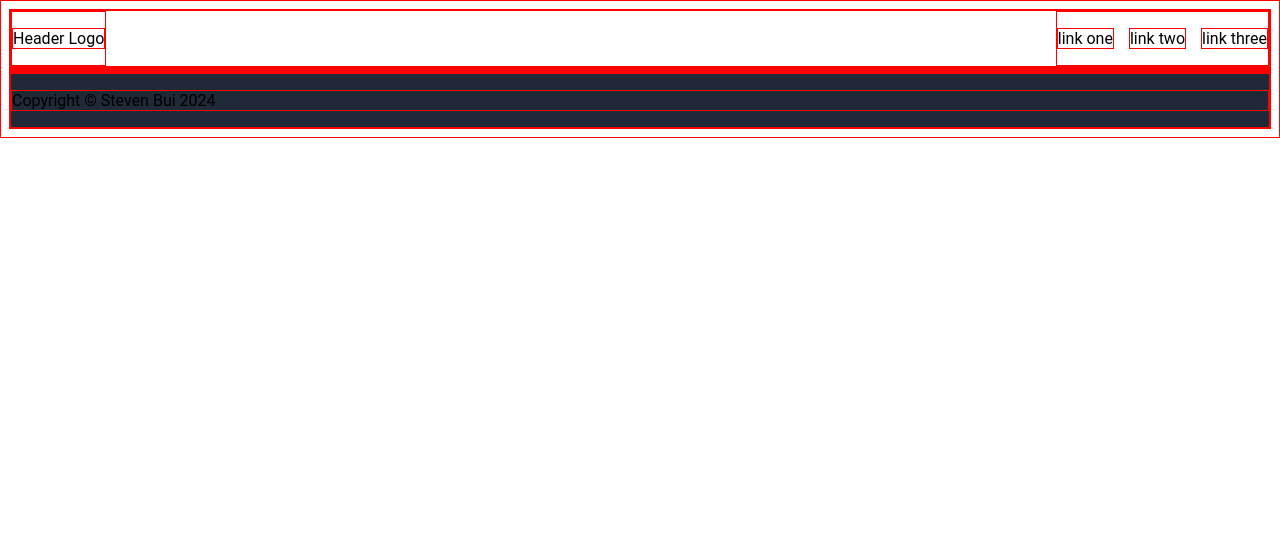
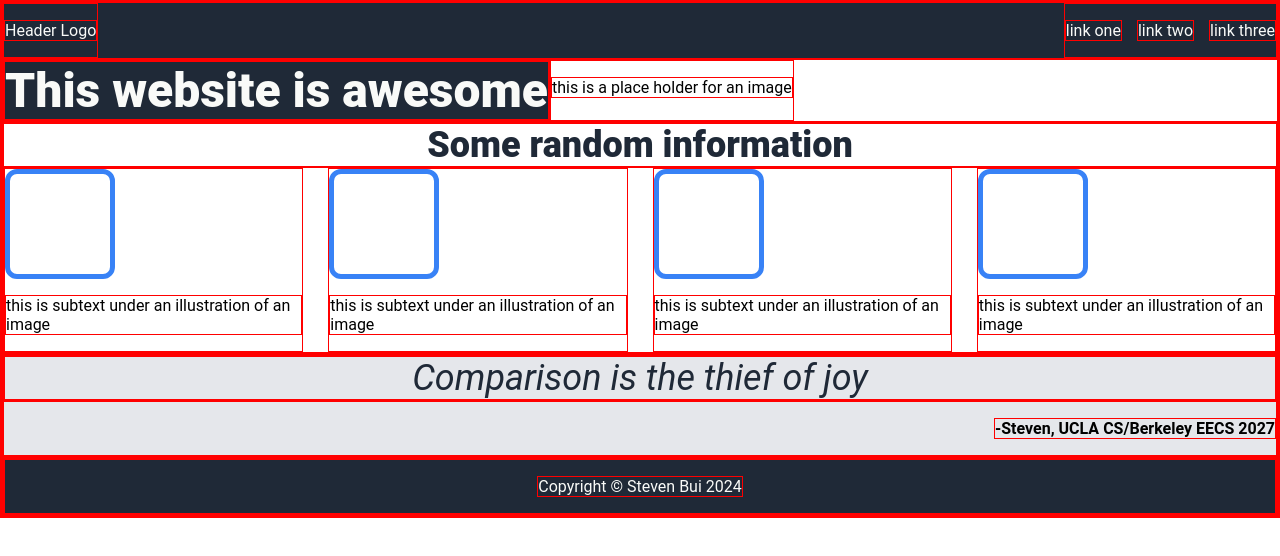
Before and after one commit to sbui056/top-landing-page, a plain HTML site: page index.html in a window 1280 px wide. Drawn offline with Linux system fonts and the light colour scheme.

Commit message:
finish most of basic html

```diff
--- a/index.html
+++ b/index.html
@@ -17,14 +17,45 @@
             <p> link three </p>
         </div>
     </div>
+    <div class="header2">
+        <div class="text-left">
+            <div class="hero"> This website is awesome </div>
+        </div>
+        <div class="text-right">
+            <p> this is a place holder for an image</p>
+        </div>
+    </div>
     <div class="icon-boxes">
-
+        <div class="title"> Some random information </div>
+        <div class="boxes-container">
+        <div class="box1">
+            <div class="box"></div>
+            <p> this is subtext under an illustration of an image</p>
+        </div>
+        <div class="box2">
+            <div class="box"></div>
+            <p> this is subtext under an illustration of an image</p>
+        </div>
+        <div class="box3">
+            <div class="box"></div>
+            <p> this is subtext under an illustration of an image</p>
+        </div>
+        <div class="box4">
+            <div class="box"></div>
+            <p> this is subtext under an illustration of an image</p>
+        </div>
+        </div>
     </div>
-    <div class="quote">
-
+    <div class="quote-container">
+        <div class="quote">
+            <p id="quote-text"> Comparison is the thief of joy </p>
+        </div>
+        <div class="author">
+            <p>-Steven, UCLA CS/Berkeley EECS 2027</p>
+        </div>
     </div>
     <div class="signup">
-
+        <div class
     </div>
     <div class="footer">
         <p> Copyright © Steven Bui 2024 </p>
--- a/styles.css
+++ b/styles.css
@@ -3,9 +3,15 @@
     font-family: roboto;
 }
 
+body {
+    margin: 0;
+}
+
 .header {
     display: flex;
     justify-content: space-between;
+    background-color: #1F2937;
+    color: #F9FAF8;
 }
 
 .right {
@@ -13,8 +19,67 @@
     gap: 15px;
 }
 
+.header2 {
+    display: flex;
+    flex-direction: row;
+    flex-grow: 1;
+}
+
+.hero {
+    font-size: 48px;
+    font-weight: 900;
+    color: #F9FAF8;
+    background-color: #1F2937;
+}
+
+.icon-boxes {
+    background-color: white;
+}
+.title {
+    text-align: center;
+    font-size: 36px;
+    font-weight: 900;
+    color: #1F2937;
+}
+
+.boxes-container {
+    display: flex;
+    gap: 25px;
+    justify-content: center;
+}
+.box {
+    width: 100px;
+    height: 100px;
+    border: 5px #3882F6 solid;
+    border-radius: 12px;
+}
+
+.quote-container {
+    background-color: #E5E7EB;
+    margin: 0;
+}
+
+.quote {
+    font-size: 36px;
+    font-style: italic;
+    color: #1F2937;
+    text-align: center;
+}
+
+#quote-text {
+    margin: 0;
+}
+
+.author {
+    display: flex;
+    justify-content: flex-end;
+    font-weight: bold;
+}
+
 .footer {
     background-color: #1F2937;
+    display: flex;
     justify-content: center;
     align-items: center;
+    color: #F9FAF8;
 }
```
